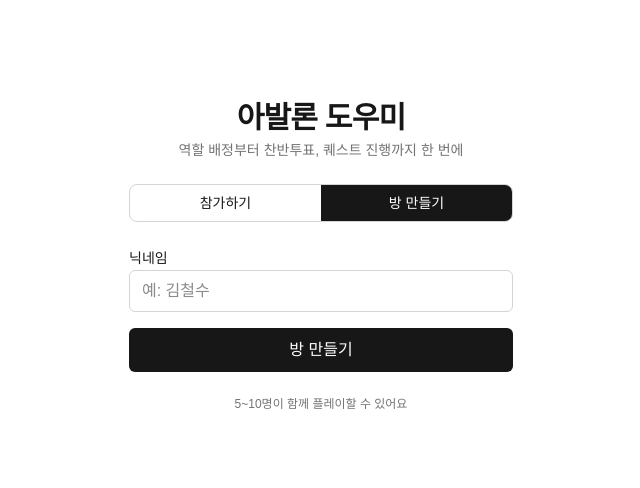
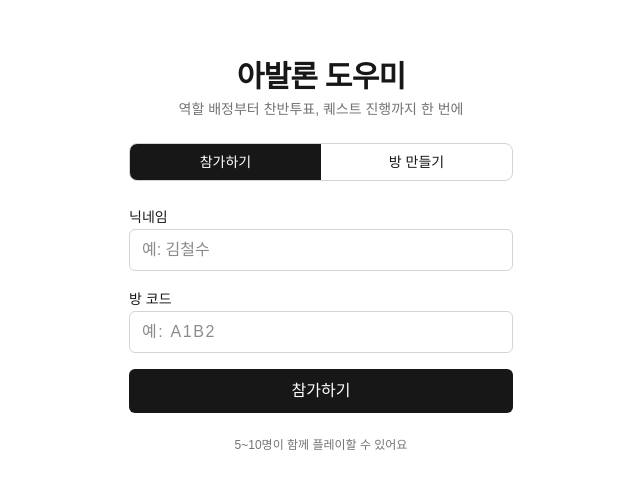
Before and after one commit to kimgoeun/avalon, a Next.js app: page / in a window 1280 px wide. Shown: the part 144-632 px from the top of the page, without its empty margins (319-959 px from the left). Built offline with nearby package versions, Linux system fonts and the light colour scheme; no server answers.

Commit message:
Default the home screen to the join tab

```diff
--- a/src/app/page.tsx
+++ b/src/app/page.tsx
@@ -7,7 +7,7 @@ import { saveSession } from "@/lib/session";
 
 export default function HomePage() {
   const router = useRouter();
-  const [mode, setMode] = useState<"create" | "join">("create");
+  const [mode, setMode] = useState<"create" | "join">("join");
   const [nickname, setNickname] = useState("");
   const [code, setCode] = useState("");
   const [loading, setLoading] = useState(false);
```
